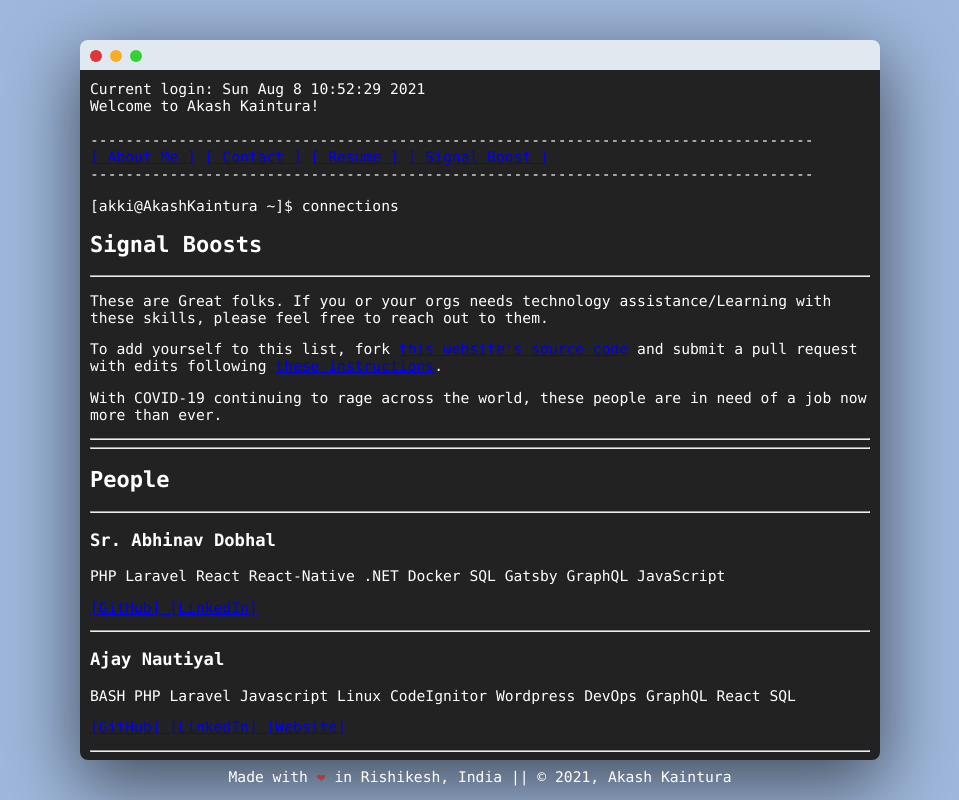
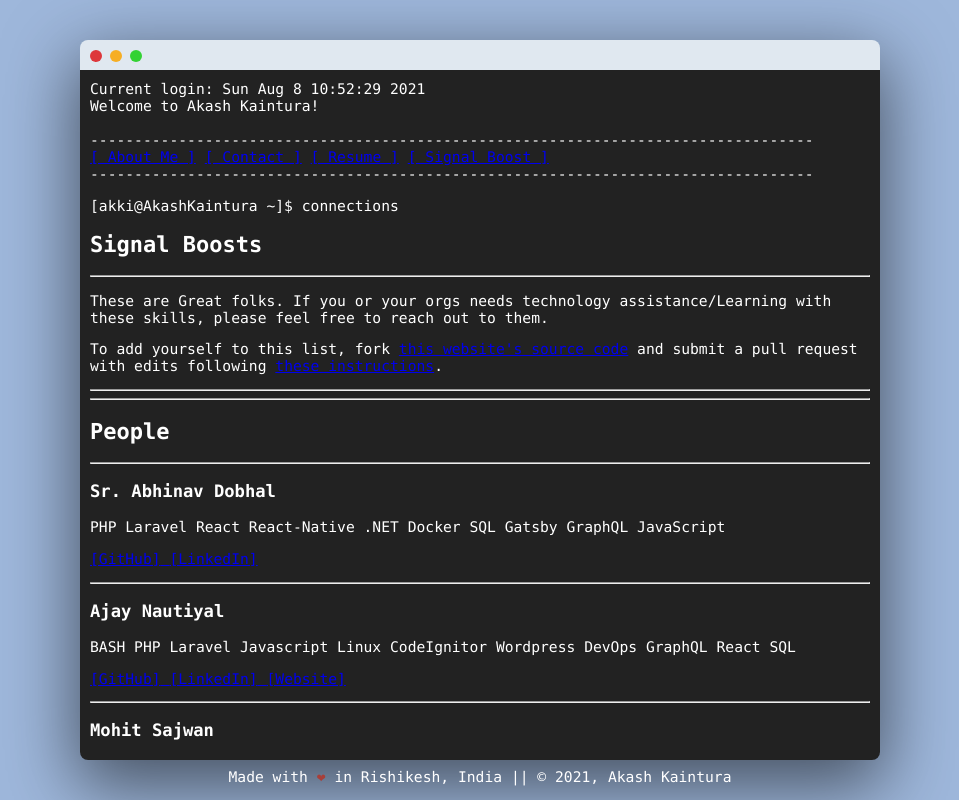
Before and after one commit to akashkaintura/Akash-kaintura-website, a Gatsby site: page /signal-boost in a window 1280 px wide. Shown: the whole page, without its empty margins (160-1119 px from the left). Built offline with nearby package versions, Linux system fonts and the light colour scheme; Gatsby itself is replaced by a stand-in of ours.

Commit message:
Update index.js

```diff
--- a/src/components/SignalBoostLogin/index.js
+++ b/src/components/SignalBoostLogin/index.js
@@ -100,10 +100,6 @@ const SignalBoostPage = (data) => {
           </a>
           .
         </p>
-        <p>
-          With COVID-19 continuing to rage across the world, these people are in
-          need of a job now more than ever.
-        </p>
         <hr />
         <hr />
         <h2>People</h2>
```
